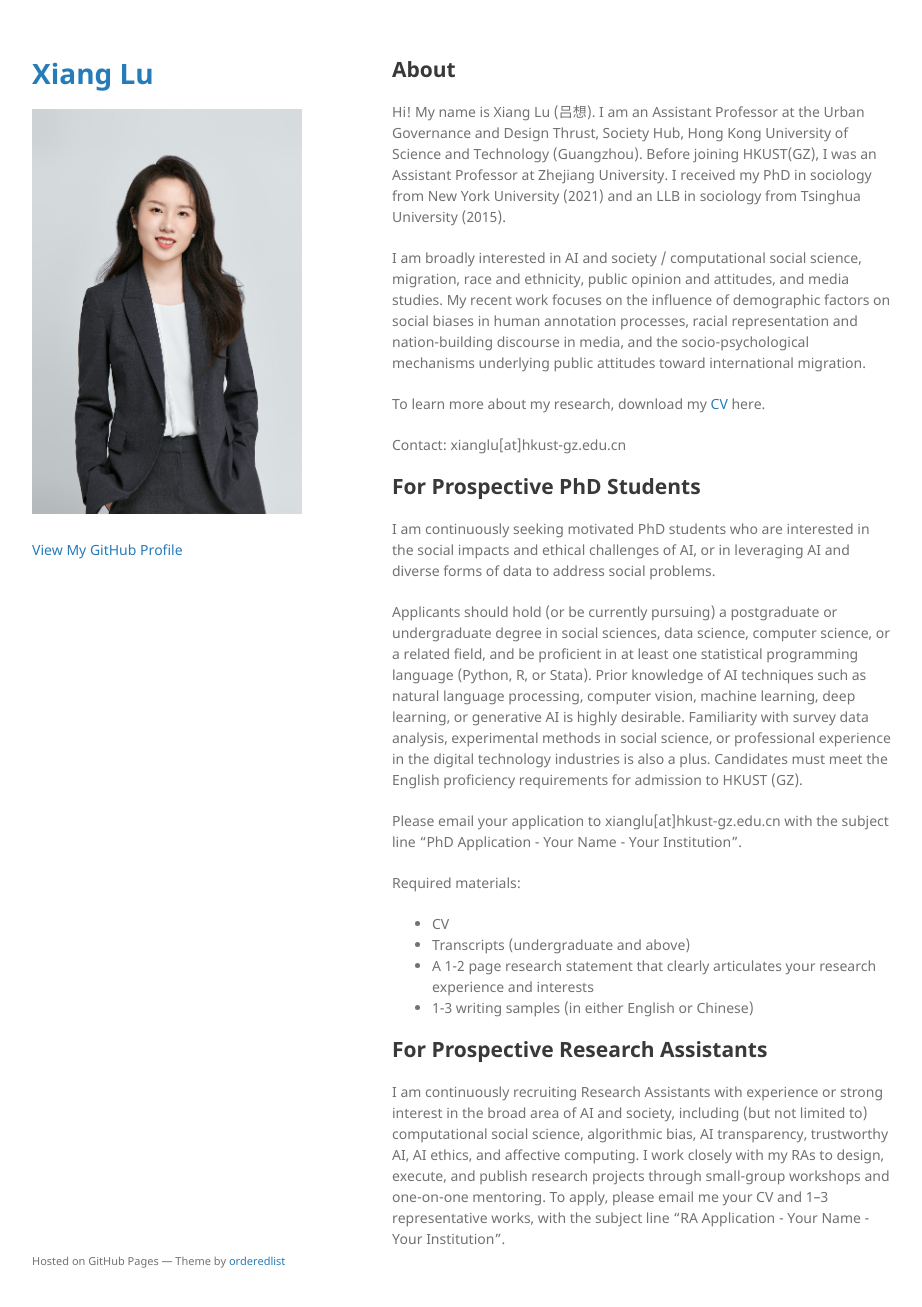
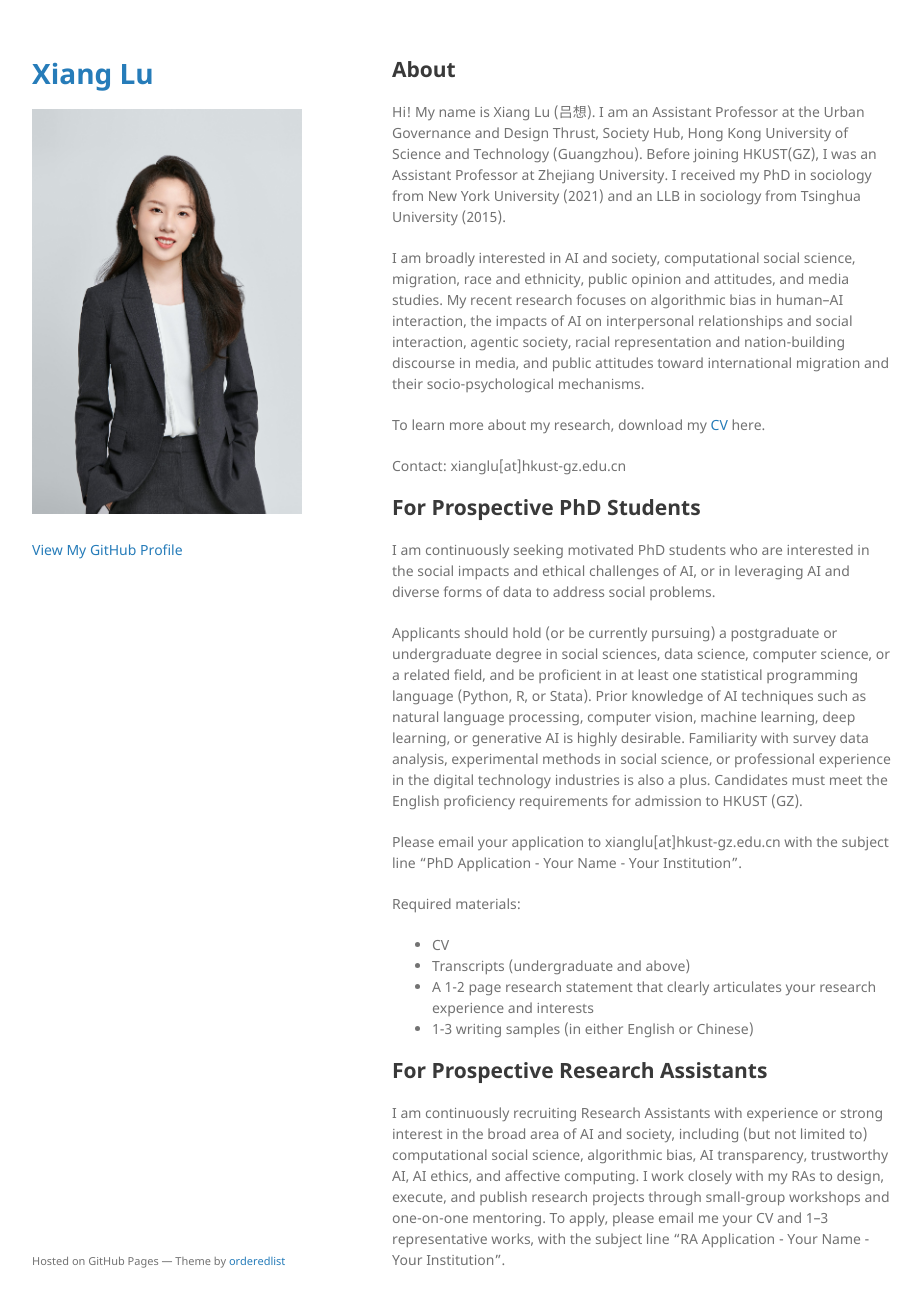
Before and after one commit to xianglusoc/xianglusoc.github.io, a Jekyll site: the page built from index.md, in a window 1280 px wide and 1340 px high. Shown: the top 1307 px of the window, without its empty margins (178-1100 px from the left). Built offline with Jekyll 4.4.1, drawn with Linux system fonts in a browser that asks for light colours; our own code applies the rules of GitHub Pages for plain Markdown files; the repository's description, which GitHub fills in, is left out.

Commit message:
Update index.md

```diff
--- a/index.md
+++ b/index.md
@@ -1,7 +1,7 @@
 ## About
 Hi! My name is Xiang Lu (吕想). I am an Assistant Professor at the Urban Governance and Design Thrust, Society Hub, Hong Kong University of Science and Technology (Guangzhou). Before joining HKUST(GZ), I was an Assistant Professor at Zhejiang University. I received my PhD in sociology from New York University (2021) and an LLB in sociology from Tsinghua University (2015).
 
-I am broadly interested in AI and society / computational social science, migration, race and ethnicity, public opinion and attitudes, and media studies. My recent work focuses on the influence of demographic factors on social biases in human annotation processes, racial representation and nation-building discourse in media, and the socio-psychological mechanisms underlying public attitudes toward international migration.
+I am broadly interested in AI and society, computational social science, migration, race and ethnicity, public opinion and attitudes, and media studies. My recent research focuses on algorithmic bias in human–AI interaction, the impacts of AI on interpersonal relationships and social interaction, agentic society, racial representation and nation-building discourse in media, and public attitudes toward international migration and their socio-psychological mechanisms.
 
 To learn more about my research, download my [CV](./docs/Xiang Lu CV.pdf) here.
 
```
